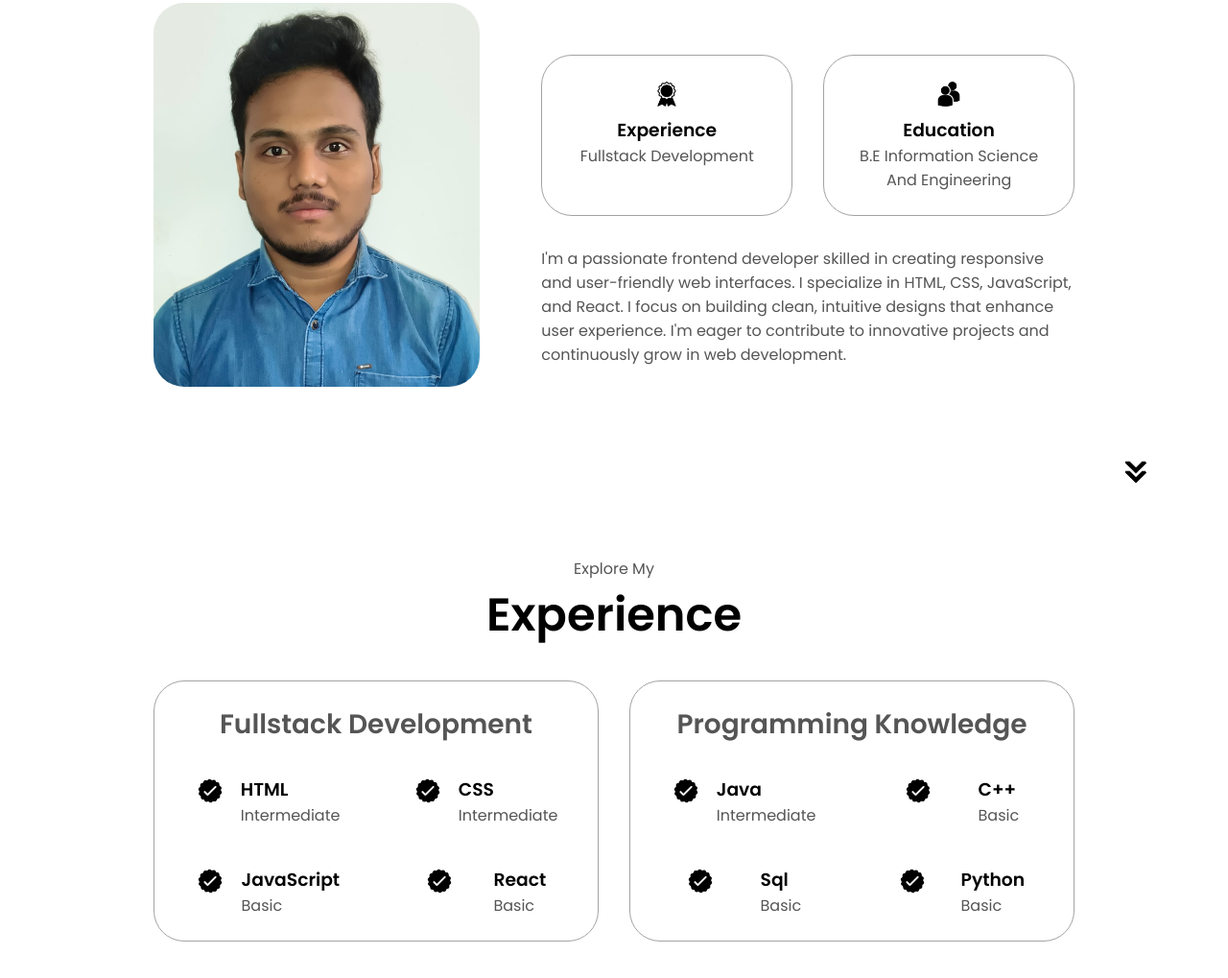
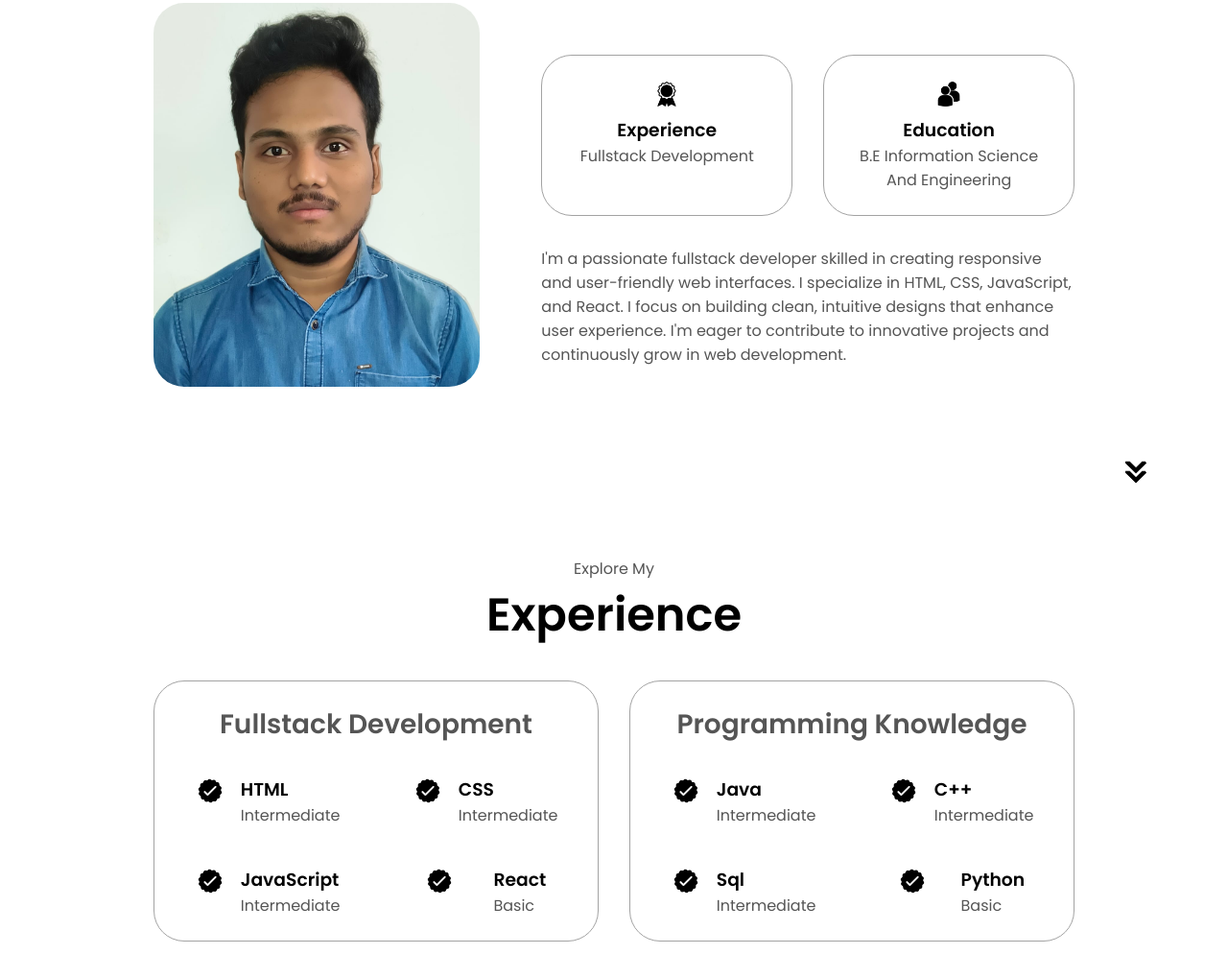
Before and after one commit to Thirumurugan7777/Portfolio, a plain HTML site: page portfolio/index.html in a window 1280 px wide. Shown: the part 1116-2135 px from the top of the page at 96% size. Drawn offline with Linux system fonts and the light colour scheme.

Commit message:
Update index.html

```diff
--- a/portfolio/index.html
+++ b/portfolio/index.html
@@ -105,7 +105,7 @@
           </div>
           <div class="text-container">
             <p>
-              I'm a passionate frontend developer skilled in creating responsive and user-friendly web interfaces. I specialize in HTML, CSS, JavaScript, and React. I focus on building clean, intuitive designs that enhance user experience. I'm eager to contribute to innovative projects and continuously grow in web development.
+              I'm a passionate fullstack developer skilled in creating responsive and user-friendly web interfaces. I specialize in HTML, CSS, JavaScript, and React. I focus on building clean, intuitive designs that enhance user experience. I'm eager to contribute to innovative projects and continuously grow in web development.
             </p>
           </div>
         </div>
@@ -156,7 +156,7 @@
                 />
                 <div>
                   <h3>JavaScript</h3>
-                  <p>Basic</p>
+                  <p>Intermediate</p>
                 </div>
               </article>
               <article>
@@ -195,7 +195,7 @@
                 />
                 <div>
                   <h3>C++</h3>
-                  <p>Basic</p>
+                  <p>Intermediate</p>
                 </div>
               </article>
               <article>
@@ -206,7 +206,7 @@
                 />
                 <div>
                   <h3>Sql</h3>
-                  <p>Basic</p>
+                  <p>Intermediate</p>
                 </div>
               </article>
               <article>
```
